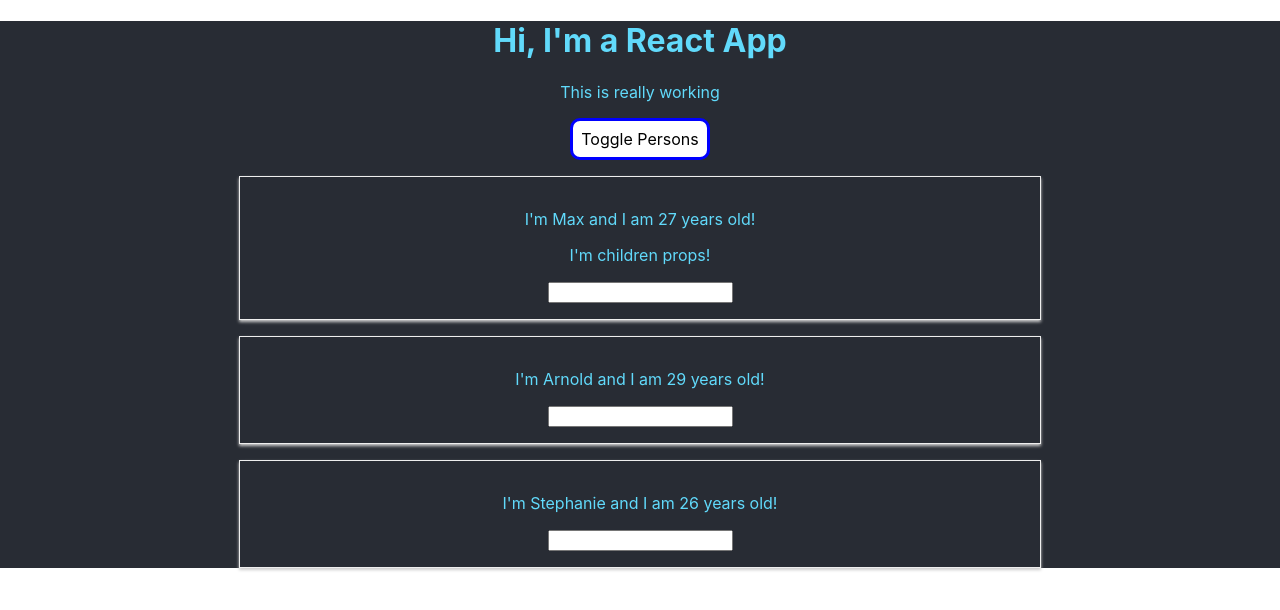
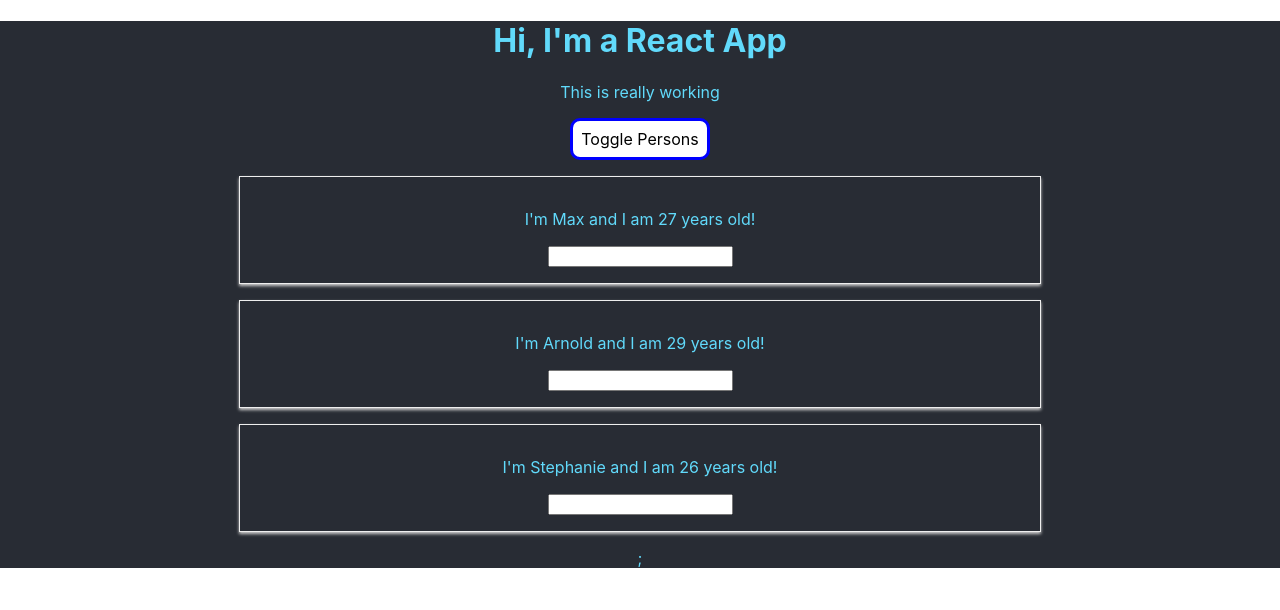
Before and after one commit to DavydovDenys/React---The-Complete-Guide-incl.-Hooks-React-Router-Redux-, a React (Create React App) app: page / in a window 1280 px wide. Both pictures are taken after a click on the button "Toggle Persons". Shown: the top 610 px of the page. Built offline with nearby package versions, Linux system fonts and the light colour scheme.

Commit message:
add map function to output the lists

```diff
--- a/src/App.js
+++ b/src/App.js
@@ -55,20 +55,11 @@ const App = (props) => {
   if (show) {
     persons = (
       <div>
-        <Person
-          name={personState.persons[0].name}
-          age={personState.persons[0].age}
-          click={switchNameHandler.bind(this, 'Maximilian')}
-        >I'm children props!</Person>
-        <Person
-          name={personState.persons[1].name}
-          age={personState.persons[1].age}
-          change={nameChangedHandler}
-        />
-        <Person
-          name={personState.persons[2].name}
-          age={personState.persons[2].age}
-        />
+        {personState.persons.map(person => {
+          return <Person
+            name={person.name}
+            age={person.age}/>
+        })};
       </div>
     )
   }
```
